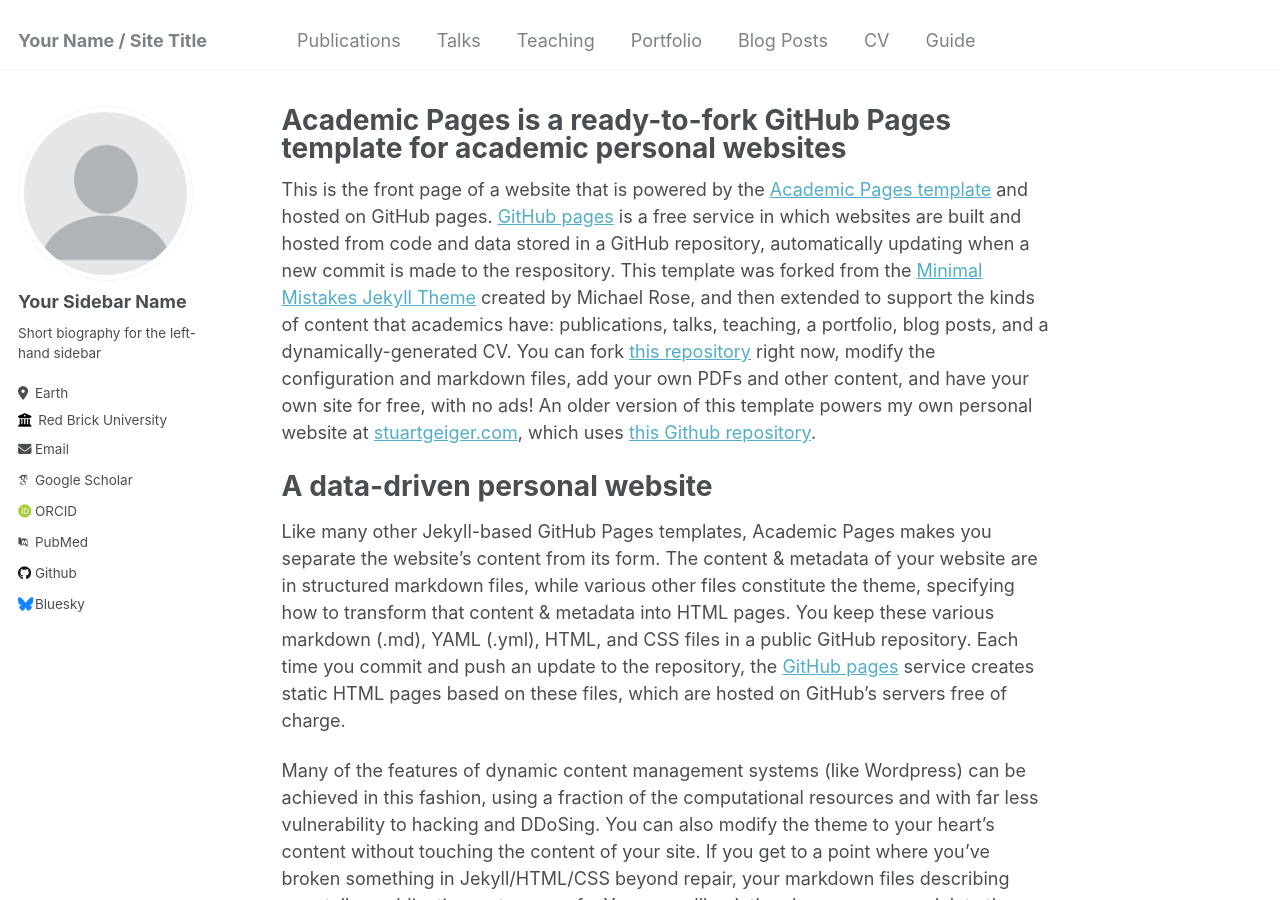
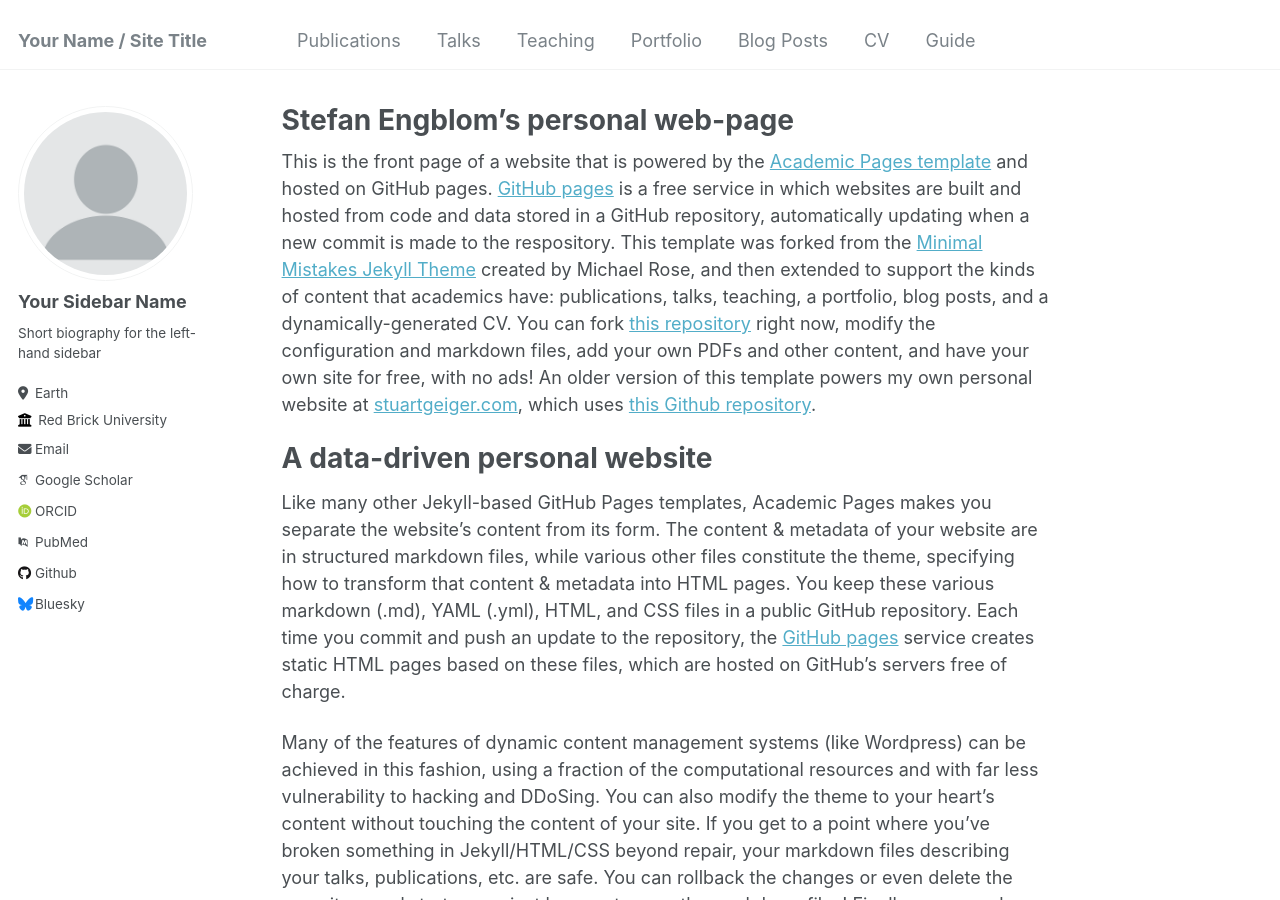
Before and after one commit to stefanengblom/stefanengblom.github.io, a Jekyll site: the page built from _pages/about.md, in a window 1280 px wide and 900 px high. Built offline with Jekyll 4.4.1, drawn with Linux system fonts in a browser that asks for light colours; some web fonts are replaced.

Commit message:
Update about.md
1st test

```diff
--- a/_pages/about.md
+++ b/_pages/about.md
@@ -1,6 +1,6 @@
 ---
 permalink: /
-title: "Academic Pages is a ready-to-fork GitHub Pages template for academic personal websites"
+title: "Stefan Engblom's personal web-page"
 author_profile: true
 redirect_from:
   - /about/
```
